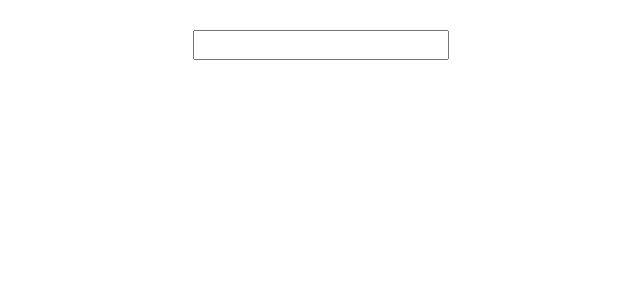
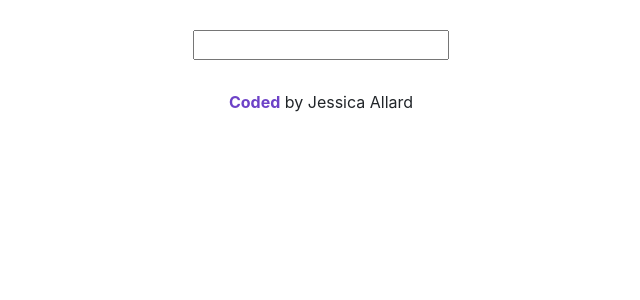
Before and after one commit to JessAM10/dictionary-project, a React (Create React App) app: page / in a window 1280 px wide. Shown: the top 300 px of the page, without its empty margins (319-959 px from the left). Built offline with nearby package versions, Linux system fonts and the light colour scheme.

Commit message:
Added footer

```diff
--- a/src/App.css
+++ b/src/App.css
@@ -0,0 +1,13 @@
+.App footer {
+text-align: center;
+}
+
+.App footer>a {
+text-decoration: none;
+font-weight: bold;
+color: #6d42c7;
+}
+
+.App footer>a:hover {
+    color: #6d42c7;
+}
--- a/src/App.js
+++ b/src/App.js
@@ -6,6 +6,16 @@
     <div className="App">
       <div className="container">
         <Dictionary />
+        <footer>
+          <a
+            href="https://github.com/JessAM10/dictionary-project"
+            target="_blank"
+            rel="noreferrer"
+          >
+            Coded
+          </a>{" "}
+          by Jessica Allard
+        </footer>
       </div>
     </div>
   );
```
